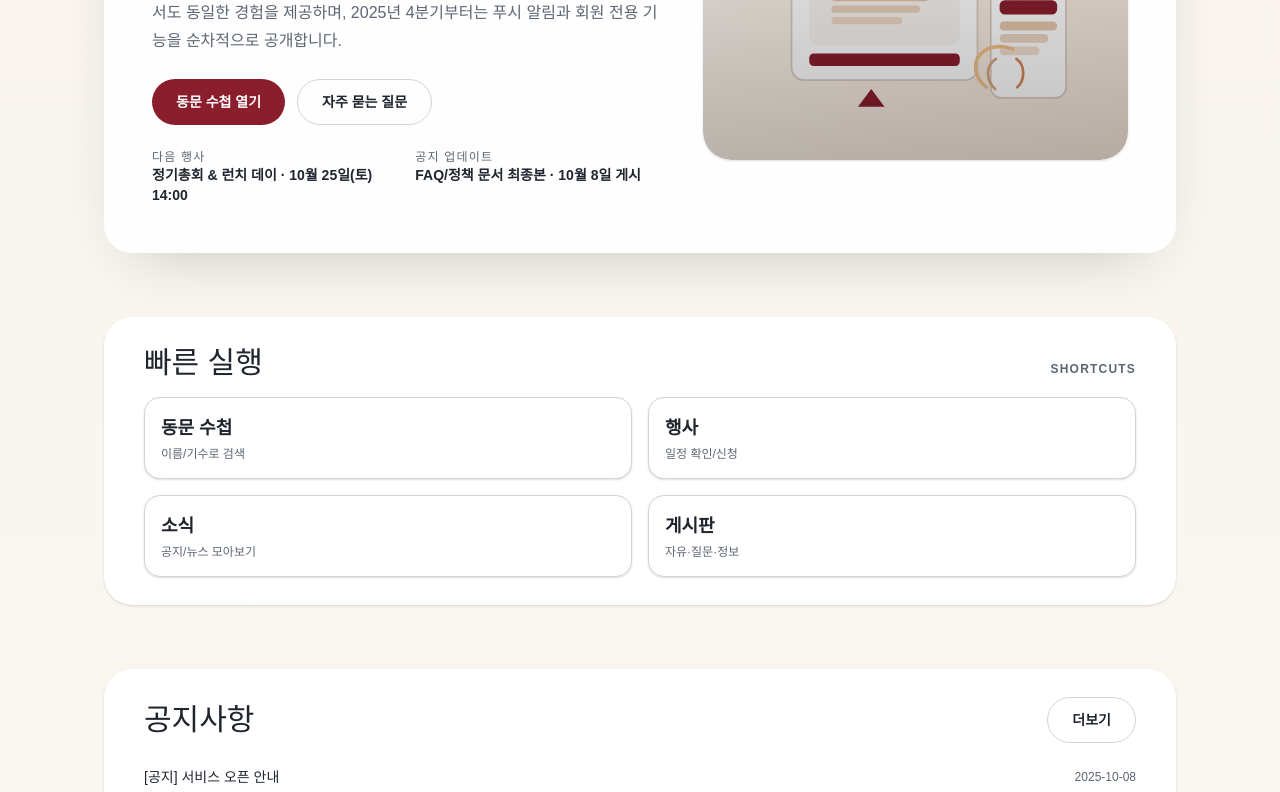
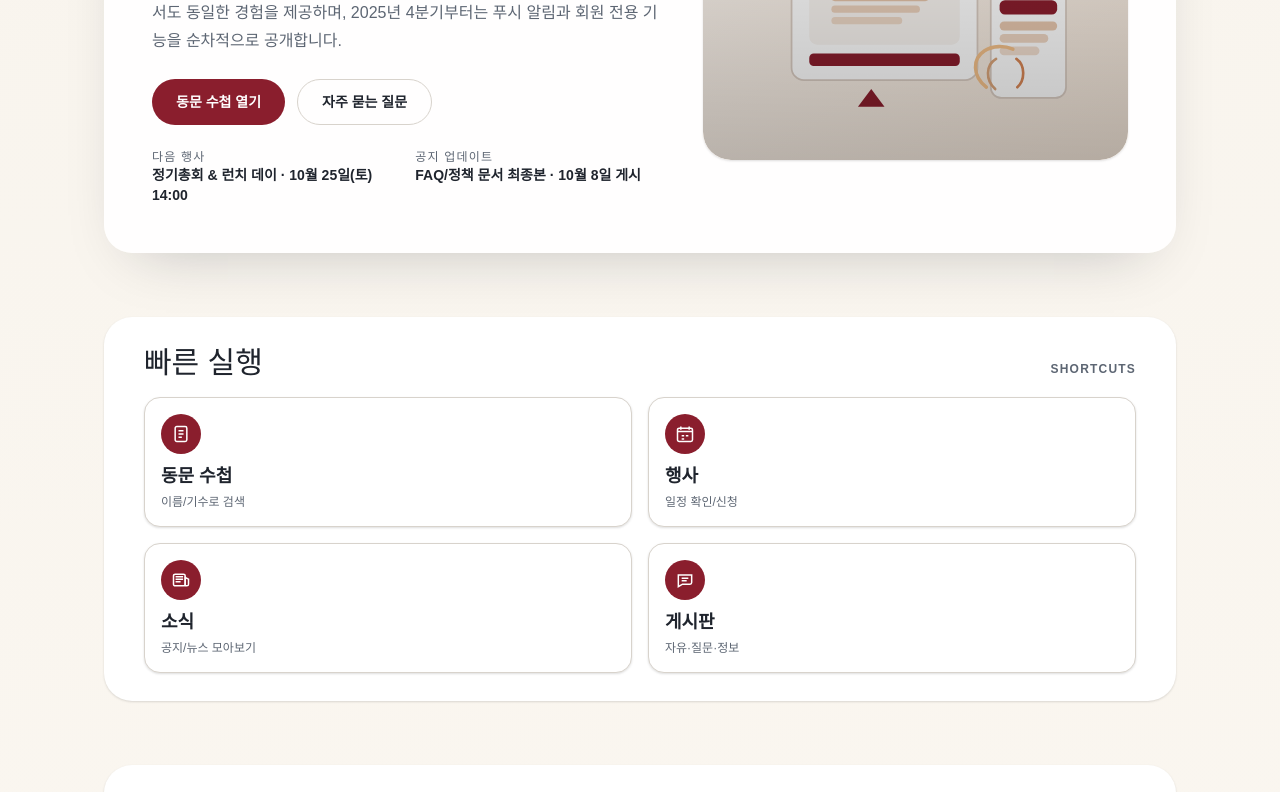
Before and after one commit to ginishuh/sogecon-app, a Next.js app in the folder apps/web/: page / in a window 1280 px wide. Shown: the part 385-1177 px from the top of the page. Built offline with nearby package versions, Linux system fonts and the light colour scheme; no server answers; a web font is replaced by a local one.

Commit message:
docs(docs): worklog — 홈 퀵 액션 SVG 아이콘 추가 기록

```diff
--- a/apps/web/app/globals.css
+++ b/apps/web/app/globals.css
@@ -301,6 +301,10 @@ a:focus-visible { outline: none; text-decoration: underline; }
     @apply flex flex-col justify-between rounded-2xl border border-neutral-border bg-white p-4 text-left shadow-sm transition hover:-translate-y-0.5 hover:shadow-soft focus-visible:ring-4 focus-visible:ring-brand-accent;
   }
 
+  .home-quick-actions__icon {
+    @apply mb-2 inline-flex h-10 w-10 items-center justify-center rounded-full bg-brand-primary text-white;
+  }
+
   .home-quick-actions__label {
     @apply font-menu text-base font-semibold text-neutral-ink md:text-lg;
   }
--- a/apps/web/components/home/quick-actions.tsx
+++ b/apps/web/components/home/quick-actions.tsx
@@ -16,6 +16,47 @@ const ACTIONS: QuickAction[] = [
   { href: '/board', label: '게시판', description: '자유·질문·정보', ariaLabel: '커뮤니티 게시판 바로가기' },
 ];
 
+function ActionIcon({ label }: { label: string }) {
+  // 간단한 일러스트 스타일의 라인 아이콘 — 장치/테마 무관하게 안전한 색/크기
+  // 접근성: 장식 목적이므로 aria-hidden
+  const common = 'h-5 w-5';
+  if (label.includes('수첩')) {
+    // 주소록/카드
+    return (
+      <svg aria-hidden="true" className={common} viewBox="0 0 24 24" fill="none" stroke="currentColor" strokeWidth="1.8">
+        <rect x="5" y="3" width="14" height="18" rx="2" />
+        <path d="M9 8h6M9 12h6M9 16h4" />
+      </svg>
+    );
+  }
+  if (label.includes('행사')) {
+    // 달력
+    return (
+      <svg aria-hidden="true" className={common} viewBox="0 0 24 24" fill="none" stroke="currentColor" strokeWidth="1.8">
+        <rect x="3" y="5" width="18" height="16" rx="2" />
+        <path d="M7 3v4M17 3v4M3 9h18M8 14h3M13 14h3M8 18h3" />
+      </svg>
+    );
+  }
+  if (label.includes('소식')) {
+    // 신문/메가폰 느낌의 뉴스 카드
+    return (
+      <svg aria-hidden="true" className={common} viewBox="0 0 24 24" fill="none" stroke="currentColor" strokeWidth="1.8">
+        <rect x="3" y="5" width="14" height="14" rx="2" />
+        <path d="M5.5 8h9M5.5 11h9M5.5 14h6" />
+        <path d="M17 9l4 2v6a2 2 0 0 1-2 2h-2V9Z" />
+      </svg>
+    );
+  }
+  // 게시판: 대화 말풍선
+  return (
+    <svg aria-hidden="true" className={common} viewBox="0 0 24 24" fill="none" stroke="currentColor" strokeWidth="1.8">
+      <path d="M4 6h16v9a2 2 0 0 1-2 2H9l-5 3V6Z" />
+      <path d="M8 10h8M8 13h6" />
+    </svg>
+  );
+}
+
 export function HomeQuickActions() {
   return (
     <section aria-labelledby="home-quick-actions" className="home-quick-actions">
@@ -33,6 +74,9 @@ export function HomeQuickActions() {
               aria-label={item.ariaLabel ?? item.label}
               className="home-quick-actions__item"
             >
+              <span className="home-quick-actions__icon" aria-hidden="true">
+                <ActionIcon label={item.label} />
+              </span>
               <span className="home-quick-actions__label">{item.label}</span>
               <span className="home-quick-actions__desc">{item.description}</span>
             </Link>
```
Also changed, not shown: 2 other files (tests, documents, lock files or other folders).
